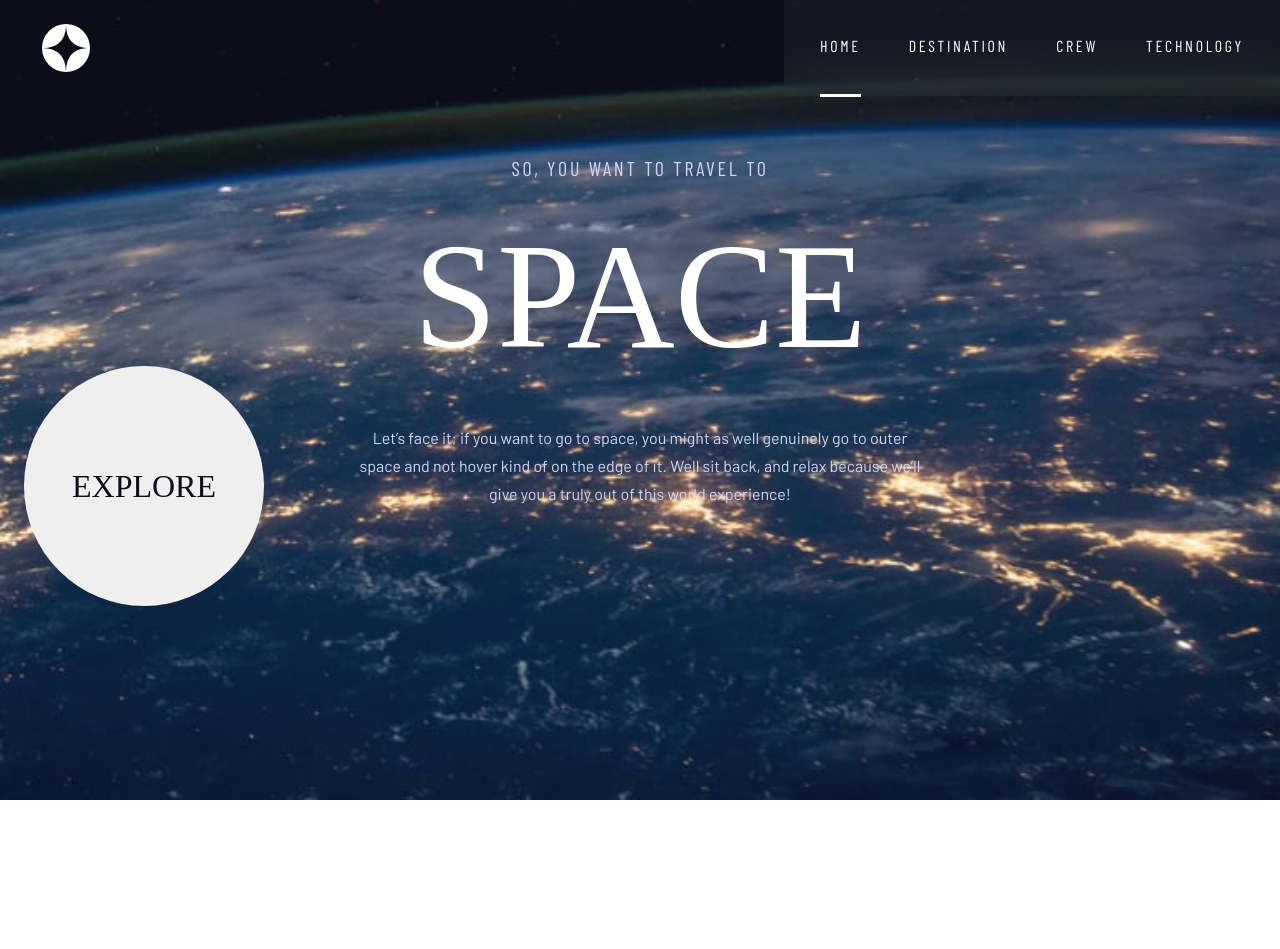
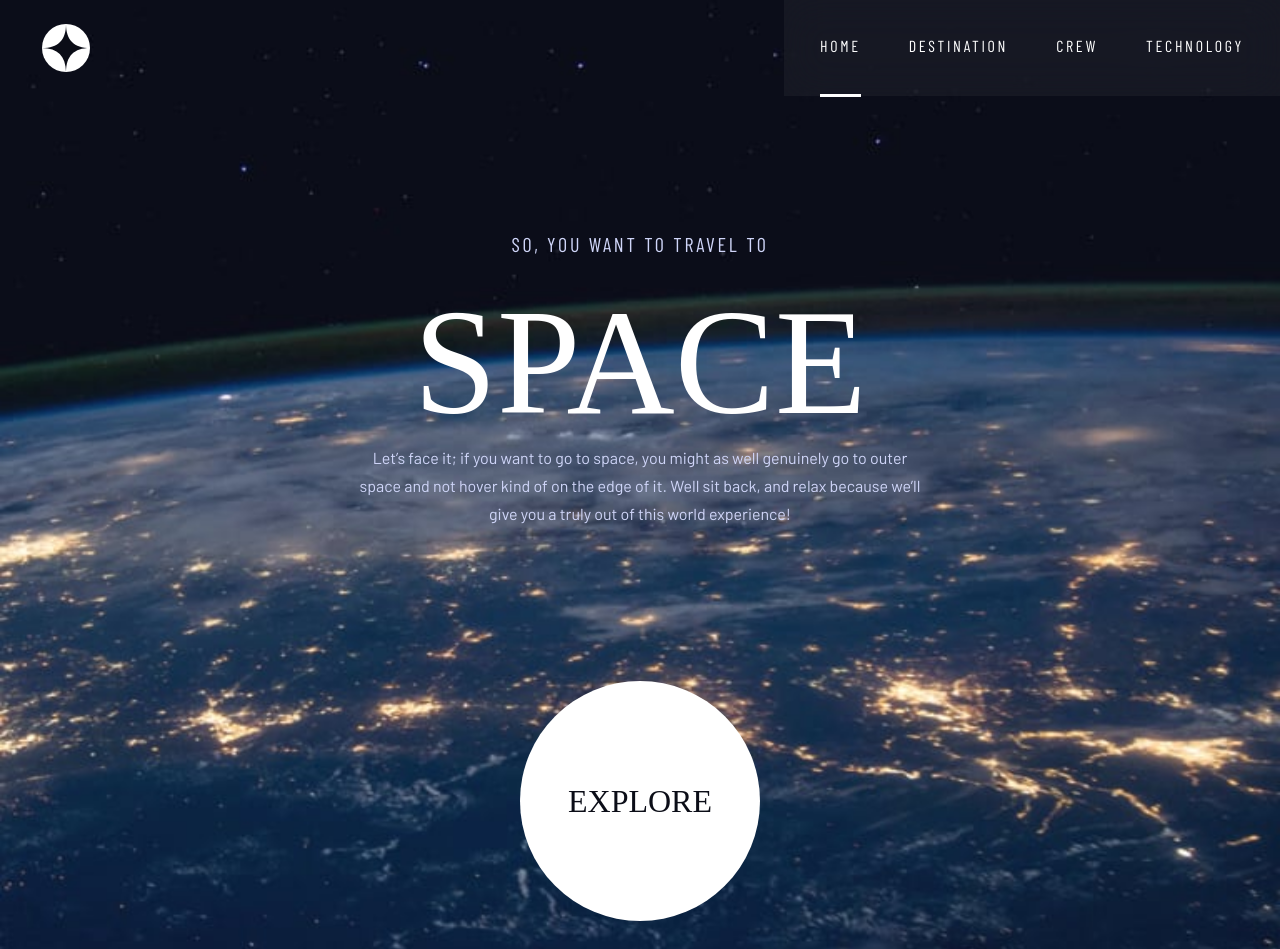
Before and after one commit to zttlmnn/space-tourism-multi-page, a React (Create React App) app: page / in a window 1280 px wide. Shown: the top 949 px of the page. Before the commit the page ends 800 px from the top, so only its background shows below. Built offline with nearby package versions, Linux system fonts and the light colour scheme; a web font is replaced by a local one.

Commit message:
finished homeView

```diff
--- a/src/components/Utilities/Container.module.scss
+++ b/src/components/Utilities/Container.module.scss
@@ -6,6 +6,11 @@
 
   min-height: 100vh;
 
+
+
+
+/*   display: flex; */
+/* align-items: center; */
   @media (min-width: $bp-tablet) {
     padding-top: calc(var(--base-unit) * 5.5);
 
--- a/src/components/Utilities/Grid.module.scss
+++ b/src/components/Utilities/Grid.module.scss
@@ -1,12 +1,18 @@
 @import '../../index.scss';
 
 .grid-container {
-  margin: 0 auto;
+/*   height: 75vh;
+ */  margin: 0 auto;
   padding: 0 var(--base-unit);
   display: grid;
+/*   align-items: center; */
+/*   align-items: center;
+ *//*   height: 50vh; */
+/*   height: 50vh; */
+
   //grid-template-rows: repeat(4, auto);
   // title image btns section
-  grid-template-rows: calc(var(--base-unit) * 1.75) auto auto auto;
+  grid-template-rows: calc(var(--base-unit) * 1.75) /* auto auto auto */;
 
   @media (min-width: $bp-tablet) {
     grid-template-rows: calc(var(--base-unit) * 3.25) auto auto auto;
--- a/src/components/Views/DestinationView.module.scss
+++ b/src/components/Views/DestinationView.module.scss
@@ -3,6 +3,8 @@
 .destination-view {
   background: center/cover no-repeat
     url("../../assets/destination/background-destination-mobile.jpg");
+
+
 
   @media (min-width: $bp-tablet) {
     background: center/cover no-repeat
--- a/src/components/Views/HomeView.module.scss
+++ b/src/components/Views/HomeView.module.scss
@@ -11,7 +11,7 @@
   @media (min-width: $bp-desktop) {
     background: bottom/cover no-repeat url('../../assets/home/background-home-desktop.jpg');
 
-
+    padding-top: 25vh;
 
   }
 /*
@@ -37,9 +37,26 @@
     }
   }
  */
+
+  &__intro {
+    //height: calc(var(--base-unit) * 13);
+
+    grid-row: 1 / span 3;
+
+    @media (min-width: $bp-tablet) {
+/*       height: calc(var(--base-unit) * 14);
+ */    }
+
+    @media (min-width: $bp-desktop) {
+      width: 80%;
+    }
+  }
+
   h5 {
-    margin: var(--base-unit) 0 calc(var(--base-unit) * 1.25);
-    font-family: var(--ff-subheading-secondary);
+    height: calc(var(--base-unit) * 2);
+
+/*     margin: var(--base-unit) 0 calc(var(--base-unit) * 1.25);
+ */    font-family: var(--ff-subheading-secondary);
     color: var(--clr-secondary);
     font-size: 1.6rem;
     font-weight: 400;
@@ -49,38 +66,74 @@
     text-align: center;
 
     @media (min-width: $bp-tablet) {
+      height: calc(var(--base-unit) * 6);
+      padding-top: 10rem;
+
       font-size: 2rem;
     }
 
     @media (min-width: $bp-desktop) {
       font-size: 2.8rem;
+      text-align: left;
     }
 
   }
 
   h1 {
-    margin-bottom: calc(var(--base-unit) * 1.75);
+    height: calc(var(--base-unit) * 5);
+
+/*     margin-bottom: calc(var(--base-unit) * 1.75); */
     font-size: 8rem;
     font-weight: 400;
     font-family: var(--ff-heading);
     text-align: center;
 
     @media (min-width: $bp-tablet) {
+      height: calc(var(--base-unit) * 7);
       font-size: 15rem;
+    }
+    @media (min-width: $bp-desktop) {
+      text-align: left;
     }
 
   }
 
-  button {
+  &__link-container {
+    height: calc(var(--base-unit) * 13);
+    display: flex;
+    justify-content: center;
+    align-items: center;
+
+    @media (min-width: $bp-tablet) {
+      height: calc(var(--base-unit) * 20);
+    }
+
+    @media (min-width: $bp-desktop) {
+      justify-content: flex-end;
+
+      grid-column: 2;
+      grid-row: 2;
+
+    }
+  }
+
+  &__link {
     width: 15rem;
     height: 15rem;
     border-radius: 100%;
-    border: none;
     font-family: var(--ff-heading);
     font-size: 2rem;
     color: var(--clr-primary);
+    background: var(--clr-contrast);
     text-transform: uppercase;
-    margin: calc(var(--base-unit) * 3.5) 0 calc(var(--base-unit) * 2);
+    text-decoration: none;
+  //  margin: calc(var(--base-unit) * 3.5) 0 calc(var(--base-unit) * 2);
+
+    display: flex;
+    justify-content: center;
+    align-items: center;
+
+
 
     @media (min-width: $bp-tablet) {
       width: 24rem;
@@ -93,6 +146,8 @@
       width: 27.4rem;
       height: 27.4rem;
       margin: 0;
+
+
     }
   }
 
--- a/src/components/Views/HomeView.tsx
+++ b/src/components/Views/HomeView.tsx
@@ -1,4 +1,5 @@
 import React from "react";
+import { Link } from "react-router-dom";
 import Container from "../Utilities/Container";
 import Description from "../Utilities/Description";
 import Grid from "../Utilities/Grid";
@@ -11,15 +12,20 @@ const text = "Let’s face it; if you want to go to space, you might as well gen
   return (
     <Container className={styles["home-view"]}>
       <Grid>
-        <div className={styles["home-view__flex-item"]}>
+        <section className={styles["home-view__intro"]}>
           <h5>So, you want to travel to</h5>
           <h1>Space</h1>
           <Description
             text={text}
           />
-        </div>
-        <div className={styles["home-view__flex-item"]}>
-          <button>Explore</button>
+        </section>
+        <div  className={styles["home-view__link-container"]}>
+        <Link
+          to="/destination"
+          className={styles["home-view__link"]}
+          >
+          Explore
+        </Link>
         </div>
       </Grid>
     </Container>
```
